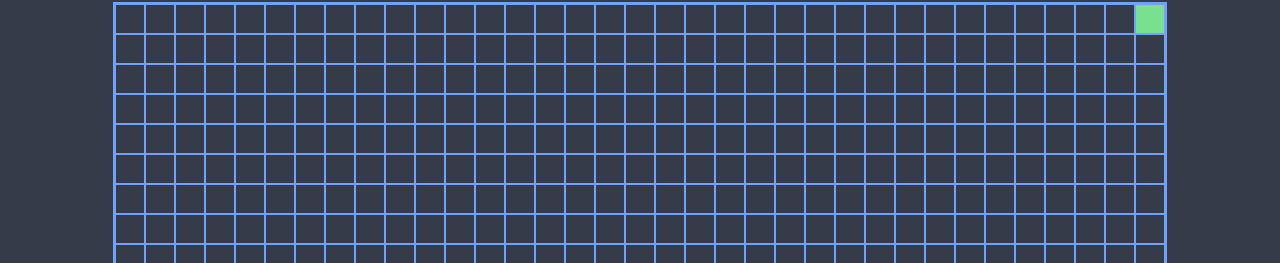
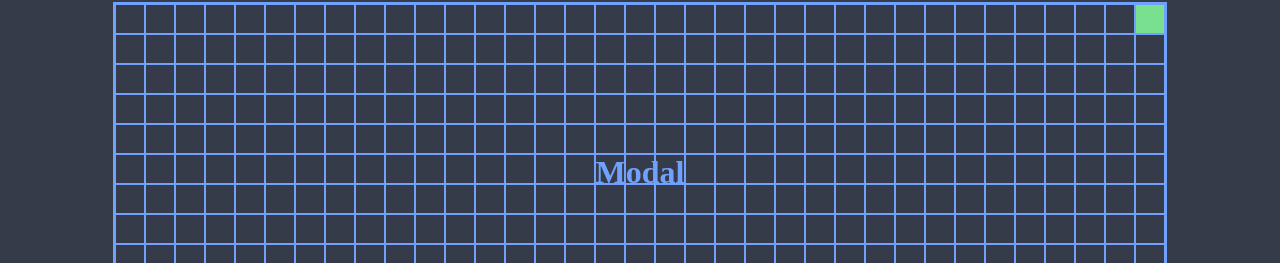
Before and after one commit to grzesiekS/snake-game, a React (Create React App) app: page /game in a window 1280 px wide. Shown: the part 227-490 px from the top of the page. Built offline with nearby package versions, Linux system fonts and the light colour scheme; a web font is replaced by a local one.

Commit message:
Implement Modal component in Game component

```diff
--- a/src/components/features/Game/Game.tsx
+++ b/src/components/features/Game/Game.tsx
@@ -2,6 +2,7 @@ import React, { useCallback, useEffect, useRef, useState } from 'react';
 import { NavBar } from '../NavBar/NavBar';
 import { Board } from './Board/Board';
 import { Title } from '../../common/Title/Title';
+import { Modal } from '../../common/Modal/Modal';
 
 import styles from './Game.module.scss';
 
@@ -137,6 +138,7 @@ export const Game: React.FC = () => {
   },[]);
 
   return (
+    <Modal showModal={gameOver}>
       <div className={styles.container}>
         <NavBar links={linksData} />
         <button onClick={() => setSnakeLength(snakeLength + 1)}>+</button>
@@ -147,5 +149,6 @@ export const Game: React.FC = () => {
           columnsCount={boardSize.columns}
         />
       </div>
+    </Modal>
   );
 };
```
Lines whose indentation alone changed are shown as unchanged.
